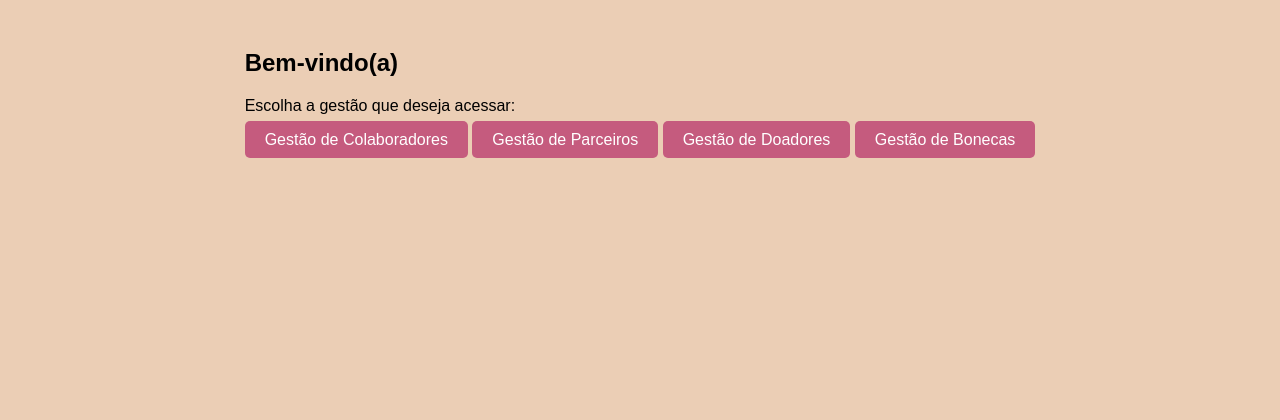
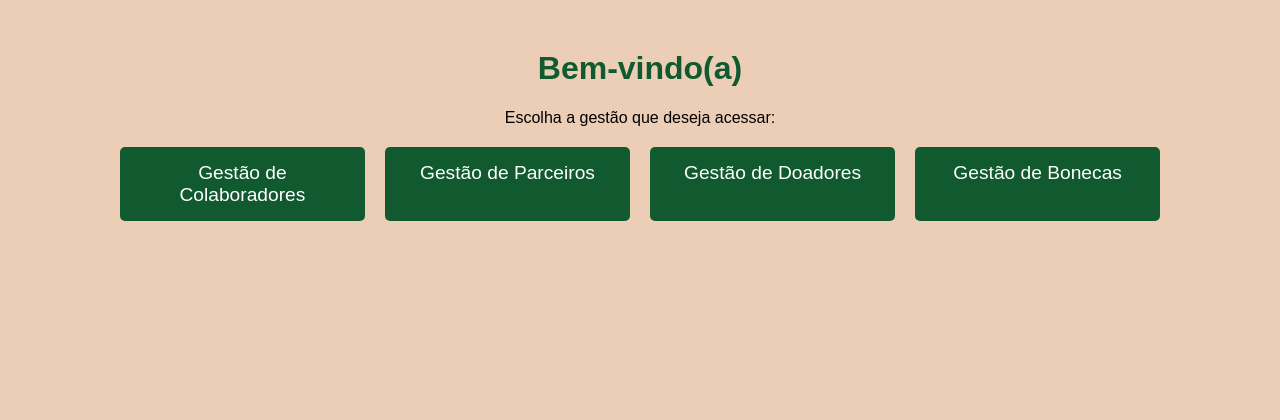
Before and after one commit to rodsouzab/ProjetoManguetown, a Django app: page /dashboard/ in a window 1280 px wide. Shown: the part 90-510 px from the top of the page. Run offline with Django 5.2, Linux system fonts and the light colour scheme; a user stored in the database is signed in.

Commit message:
Alteração no css de dashboard

```diff
--- a/app/static/css/style.css
+++ b/app/static/css/style.css
@@ -313,3 +313,34 @@ input.form-control {
 .login-title {
     margin-bottom: 20px; /* Adiciona espaço abaixo do título */
 }
+
+/* Estilo para os botões do dashboard */
+.dashboard-buttons {
+    display: flex; /* Usar flexbox para alinhar os botões horizontalmente */
+    justify-content: space-around; /* Espaçar os botões uniformemente */
+    margin-top: 20px; /* Espaço acima dos botões */
+}
+
+.dashboard-button {
+    display: inline-block; /* Garante que os botões se comportem como blocos */
+    padding: 15px 30px; /* Aumenta o padding para deixar os botões maiores */
+    font-size: 1.2em; /* Aumenta o tamanho da fonte */
+    color: white; /* Cor do texto */
+    background-color: #115a2f; /* Cor de fundo dos botões */
+    border: none; /* Remove bordas padrão */
+    border-radius: 5px; /* Bordas arredondadas */
+    text-decoration: none; /* Remove underline */
+    transition: background-color 0.3s; /* Transição suave para hover */
+    flex: 1; /* Faz os botões ocuparem o mesmo espaço */
+    margin: 0 10px; /* Espaçamento horizontal entre os botões */
+    text-align: center; /* Centraliza o texto */
+}
+
+.dashboard-button:hover {
+    background-color: #2e8e16; /* Cor de fundo ao passar o mouse */
+}
+
+.dashboard-button:focus {
+    outline: none; /* Remove a borda padrão do foco */
+    text-decoration: none; /* Garante que não tenha sublinhado ao focar */
+}
--- a/app/templates/dashboard.html
+++ b/app/templates/dashboard.html
@@ -6,14 +6,14 @@
 
 {% block content %}
     <div class="dashboard-container">
-        <h2>Bem-vindo(a)</h2>
-        <p>Escolha a gestão que deseja acessar:</p>
+        <h1 style="text-align:center">Bem-vindo(a)</h1>
+        <p style="text-align:center">Escolha a gestão que deseja acessar:</p>
 
         <div class="dashboard-buttons">
-            <a href="{% url 'manguetown:gestao_colaboradores' %}" class="button">Gestão de Colaboradores</a>
-            <a href="{% url 'manguetown:gestao_empresas' %}" class="button">Gestão de Parceiros</a>
-            <a href="{% url 'manguetown:gestao_doadores' %}" class="button">Gestão de Doadores</a>
-            <a href="{% url 'manguetown:gestao_bonecas' %}" class="button">Gestão de Bonecas</a>
+            <a href="{% url 'manguetown:gestao_colaboradores' %}" class="dashboard-button">Gestão de Colaboradores</a>
+            <a href="{% url 'manguetown:gestao_empresas' %}" class="dashboard-button">Gestão de Parceiros</a>
+            <a href="{% url 'manguetown:gestao_doadores' %}" class="dashboard-button">Gestão de Doadores</a>
+            <a href="{% url 'manguetown:gestao_bonecas' %}" class="dashboard-button">Gestão de Bonecas</a>
         </div>
     </div>
 {% endblock %}
```
Also changed, not shown: db.sqlite3.
